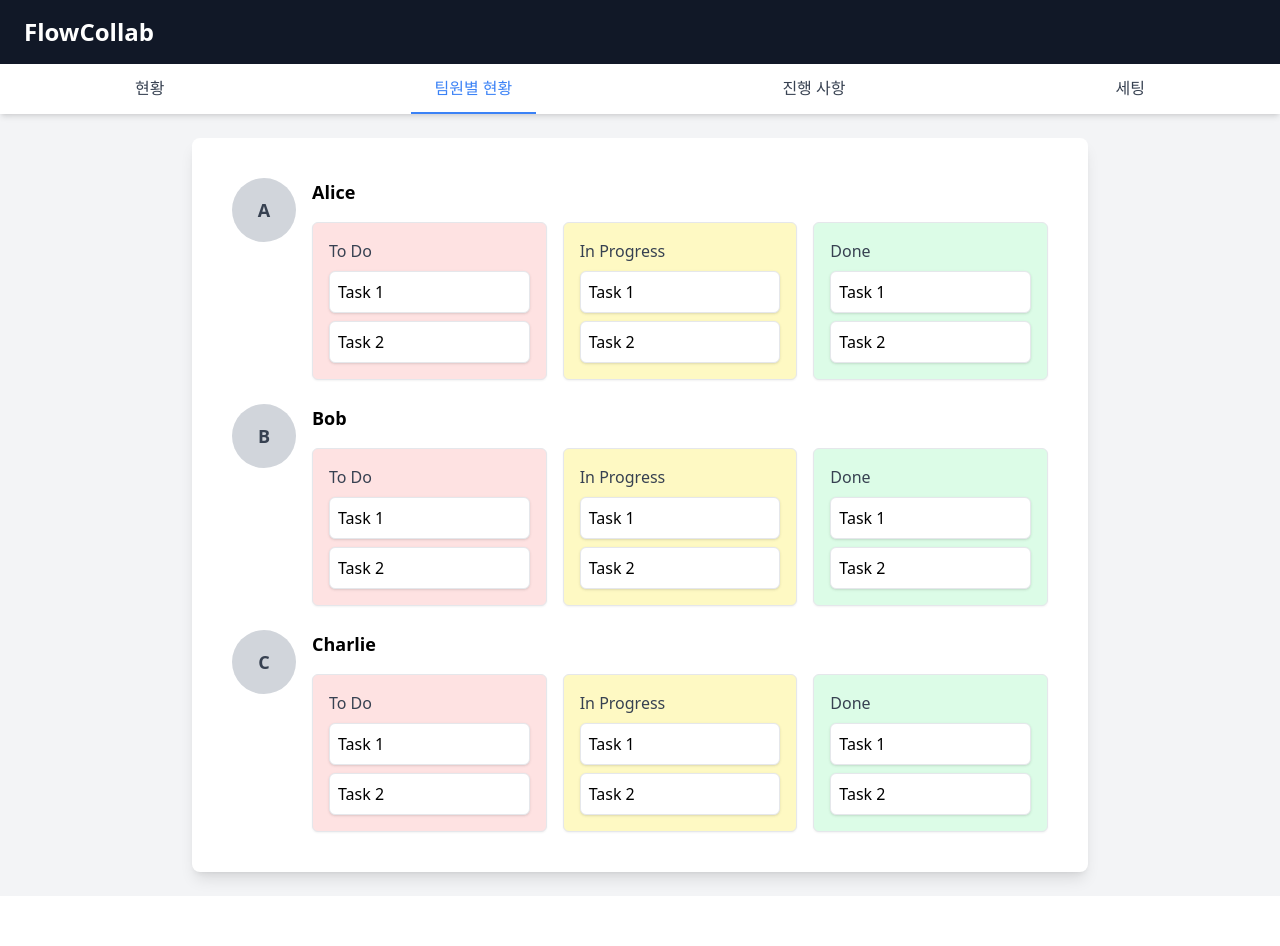
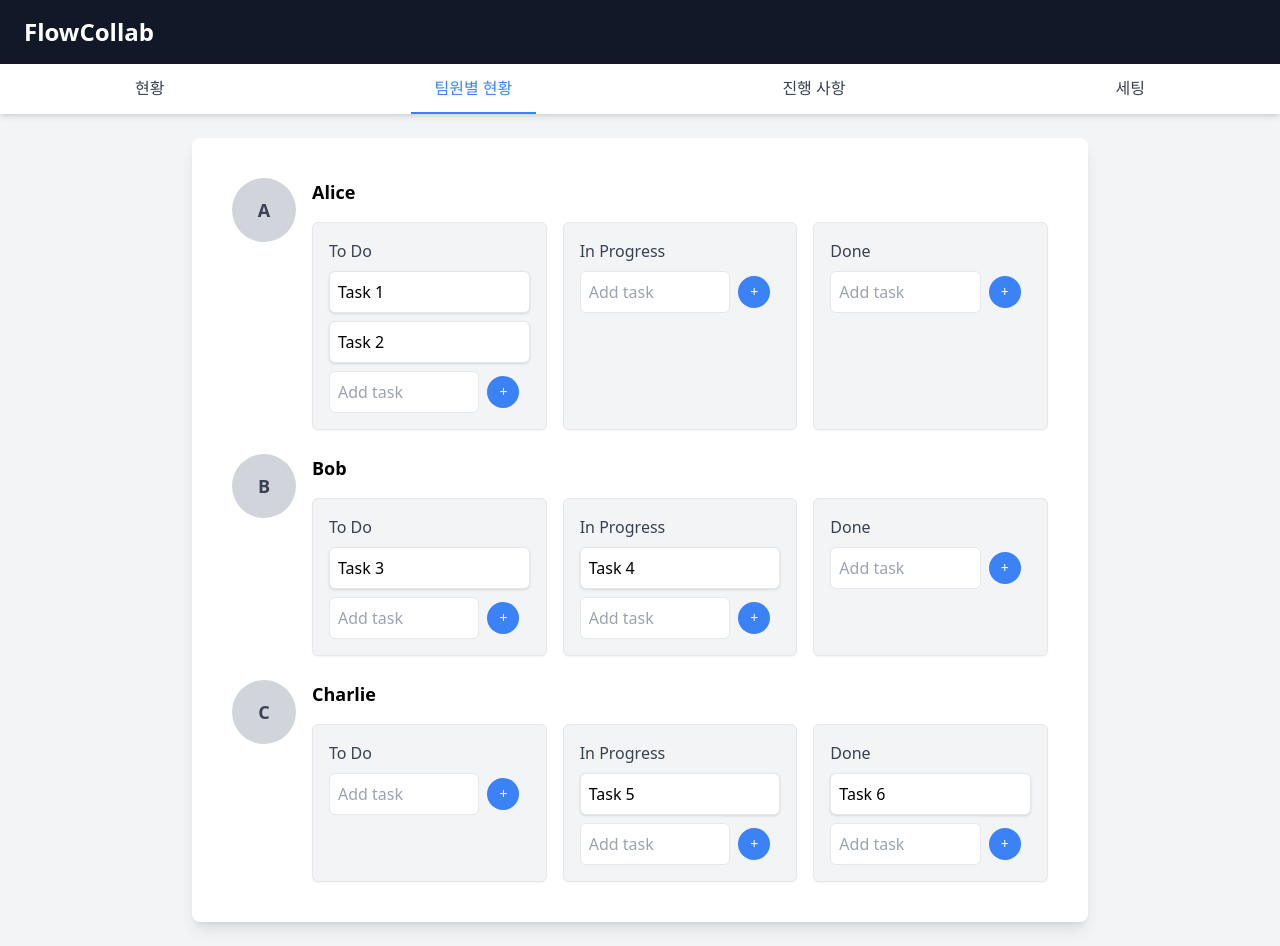
Before and after one commit to yujin-zero/FlowCollab, a React (Create React App) app in the folder frontend/: page /project/1 in a window 1280 px wide. Both pictures are taken after a click on the item "팀원별 현황". Before the commit the page ends 896 px from the top, so only its background shows below. Built offline with nearby package versions, Linux system fonts and the light colour scheme.

Commit message:
style: 할 일 추가 입력 필드 추가

```diff
--- a/frontend/src/components/tabs/Team.js
+++ b/frontend/src/components/tabs/Team.js
@@ -1,33 +1,110 @@
-import React from "react";
+import React, { useState } from "react";
 
 function Team() {
+  const [members, setMembers] = useState([
+    {
+      name: "Alice",
+      tasks: {
+        "To Do": ["Task 1", "Task 2"],
+        "In Progress": [],
+        "Done": [],
+      },
+    },
+    {
+      name: "Bob",
+      tasks: {
+        "To Do": ["Task 3"],
+        "In Progress": ["Task 4"],
+        "Done": [],
+      },
+    },
+    {
+      name: "Charlie",
+      tasks: {
+        "To Do": [],
+        "In Progress": ["Task 5"],
+        "Done": ["Task 6"],
+      },
+    },
+  ]);
+
+  const [taskInputs, setTaskInputs] = useState(
+    members.map(() => ({
+      "To Do": "",
+      "In Progress": "",
+      "Done": "",
+    }))
+  );
+
+  const handleInputChange = (memberIndex, status, value) => {
+    const updatedInputs = [...taskInputs];
+    updatedInputs[memberIndex][status] = value;
+    setTaskInputs(updatedInputs);
+  };
+
+  const addTask = (memberIndex, status) => {
+    const taskName = taskInputs[memberIndex][status].trim();
+    if (!taskName) return;
+
+    const updatedMembers = [...members];
+    updatedMembers[memberIndex].tasks[status].push(taskName);
+
+    const updatedInputs = [...taskInputs];
+    updatedInputs[memberIndex][status] = ""; // 입력 필드 초기화
+    setTaskInputs(updatedInputs);
+
+    setMembers(updatedMembers);
+  };
+
   return (
     <div className="p-4">
       <div className="space-y-6">
-        {["Alice", "Bob", "Charlie"].map((member) => (
-          <div key={member} className="flex items-start space-x-4">
+        {members.map((member, memberIndex) => (
+          <div key={member.name} className="flex items-start space-x-4">
             <div className="flex-shrink-0">
               <div className="w-16 h-16 bg-gray-300 rounded-full flex items-center justify-center">
-                <span className="text-lg font-bold text-gray-700">{member[0]}</span>
+                <span className="text-lg font-bold text-gray-700">
+                  {member.name[0]}
+                </span>
               </div>
             </div>
             <div className="flex-1">
-              <h3 className="text-lg font-semibold">{member}</h3>
+              <h3 className="text-lg font-semibold">{member.name}</h3>
               <div className="grid grid-cols-3 gap-4 mt-4">
-                {[
-                  { title: "To Do", color: "bg-red-100" },
-                  { title: "In Progress", color: "bg-yellow-100" },
-                  { title: "Done", color: "bg-green-100" },
-                ].map((status) => (
+                {Object.entries(member.tasks).map(([status, tasks]) => (
                   <div
-                    key={status.title}
-                    className={`p-4 ${status.color} border rounded-md shadow-sm`}
+                    key={status}
+                    className="p-4 bg-gray-100 border rounded-md shadow-sm"
                   >
-                    <h4 className="font-medium text-gray-700">{status.title}</h4>
+                    <h4 className="font-medium text-gray-700">{status}</h4>
                     <ul className="mt-2 space-y-2">
-                      <li className="p-2 bg-white border rounded-md shadow">Task 1</li>
-                      <li className="p-2 bg-white border rounded-md shadow">Task 2</li>
+                      {tasks.map((task, index) => (
+                        <li
+                          key={index}
+                          className="p-2 bg-white border rounded-md shadow"
+                        >
+                          {task}
+                        </li>
+                      ))}
                     </ul>
+                    <div className="mt-2 flex items-center gap-2">
+                      <input
+                        type="text"
+                        value={taskInputs[memberIndex][status]}
+                        onChange={(e) =>
+                          handleInputChange(memberIndex, status, e.target.value)
+                        }
+                        placeholder="Add task"
+                        className="p-2 border rounded-md w-3/4"
+                      />
+                      <button
+                        onClick={() => addTask(memberIndex, status)}
+                        className="w-8 h-8 flex items-center justify-center bg-blue-500 text-white rounded-full hover:bg-blue-600 text-sm"
+                        title="Add Task"
+                      >
+                        +
+                      </button>
+                    </div>
                   </div>
                 ))}
               </div>
```
